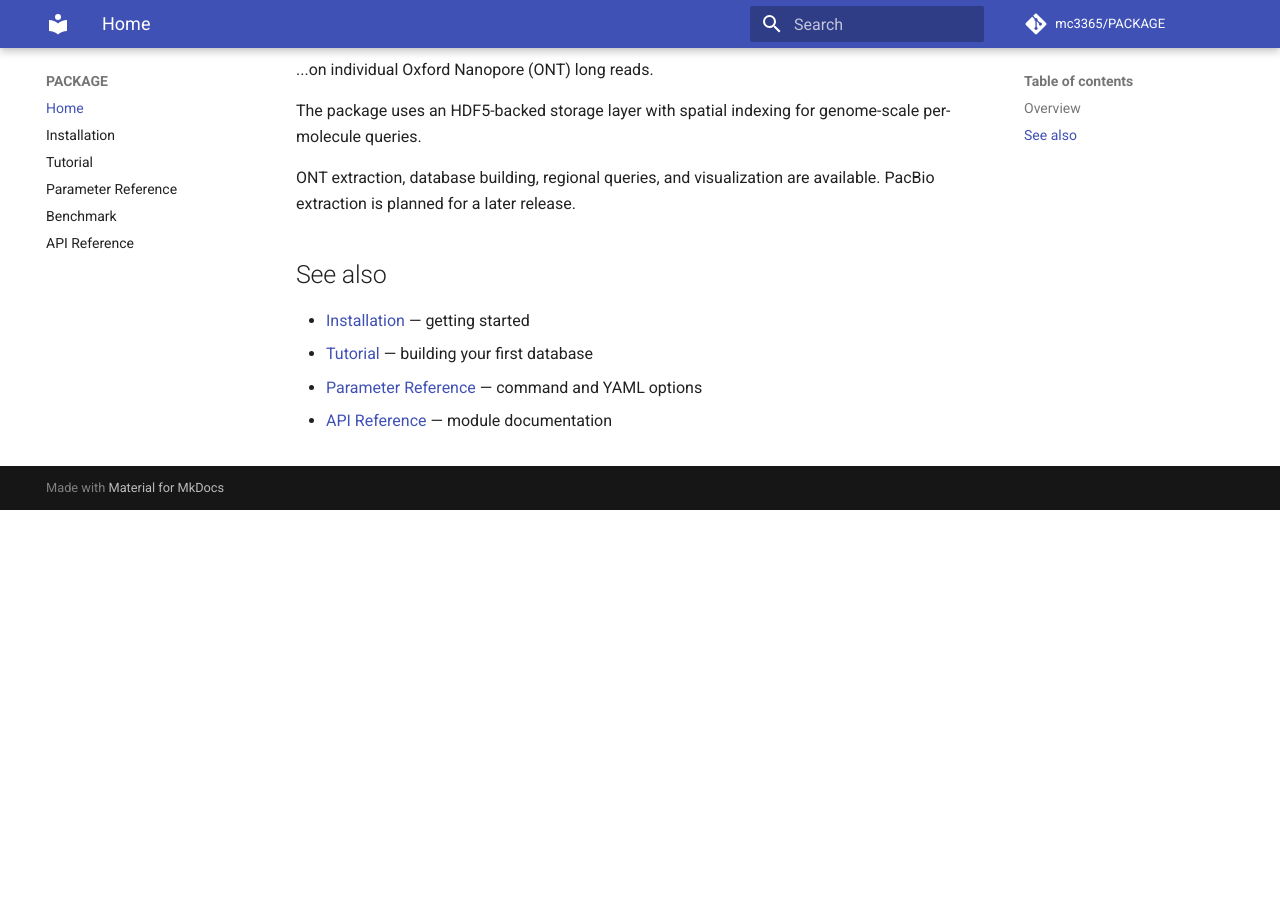
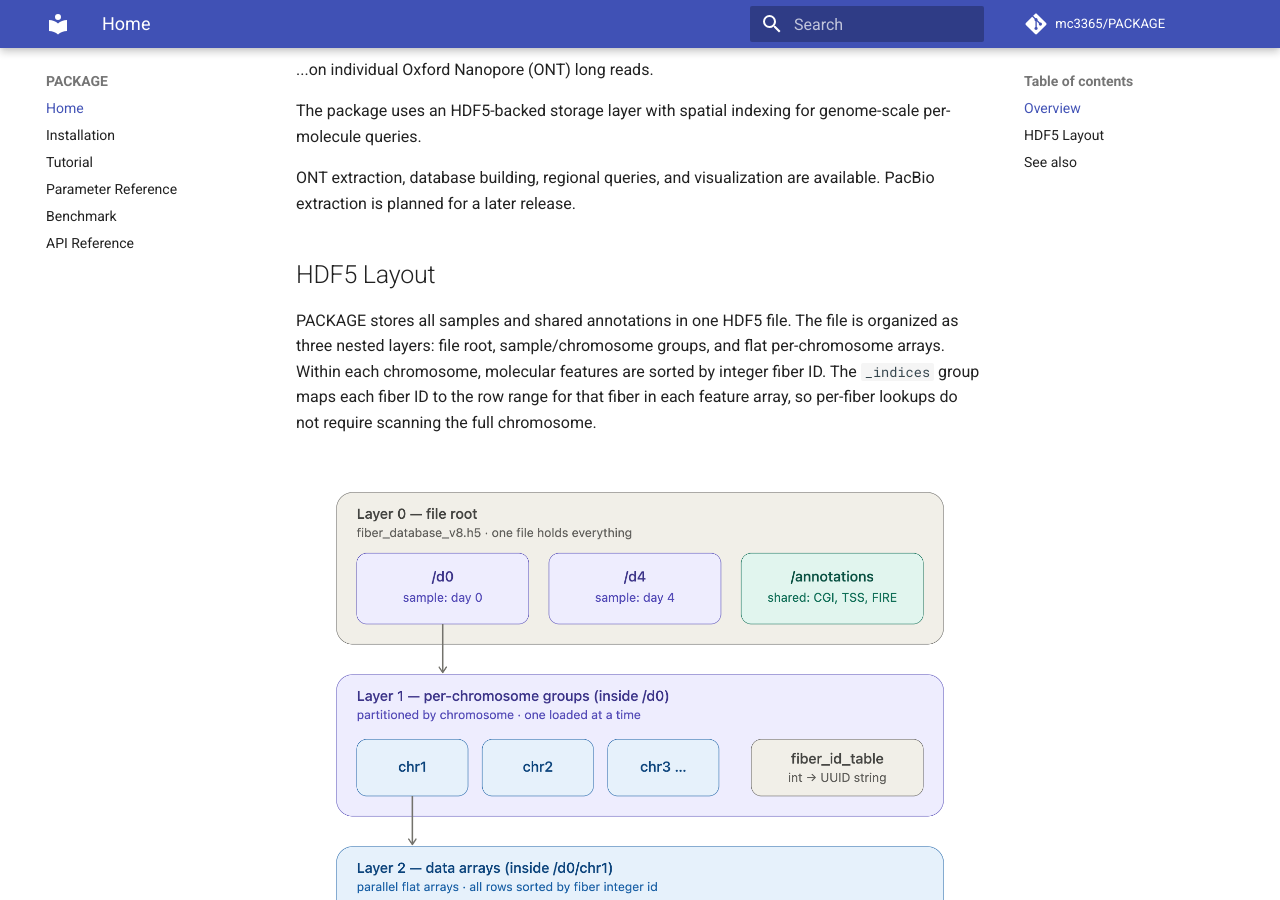
Before and after one commit to mc3365/PACKAGE, an MkDocs documentation site: the page built from docs/index.md, in a window 1280 px wide and 900 px high, scrolled down 390 px. Built offline with MkDocs 1.6.1 and Material for MkDocs 9.7.7, drawn with Linux system fonts in a browser that asks for light colours; comment, search, counter and statistics services are not loaded; before the commit the page ends 900 px from its top, so only the background shows below that.

Commit message:
Document HDF5 layout and query flow

```diff
--- a/docs/index.md
+++ b/docs/index.md
@@ -18,6 +18,17 @@ per-molecule queries.
 ONT extraction, database building, regional queries, and visualization are available.
 PacBio extraction is planned for a later release.
 
+## HDF5 Layout
+
+PACKAGE stores all samples and shared annotations in one HDF5 file. The file is
+organized as three nested layers: file root, sample/chromosome groups, and flat
+per-chromosome arrays. Within each chromosome, molecular features are sorted by
+integer fiber ID. The `_indices` group maps each fiber ID to the row range for that
+fiber in each feature array, so per-fiber lookups do not require scanning the full
+chromosome.
+
+![PACKAGE HDF5 data structure](figures/architecture/package_hdf5_database_structure.png)
+
 ## See also
 
 - [Installation](installation.md) — getting started
```
Also changed, not shown: README.md (+10 -0 lines), docs/api.md (+6 -0 lines), docs/tutorial.md (+16 -0 lines), docs/figures/architecture/package_hdf5_database_structure.png (added), docs/figures/architecture/package_hdf5_database_structure.svg (added), docs/figures/architecture/package_query_walkthrough_cgi_methylation.png (added), docs/figures/architecture/package_query_walkthrough_cgi_methylation.svg (added).
